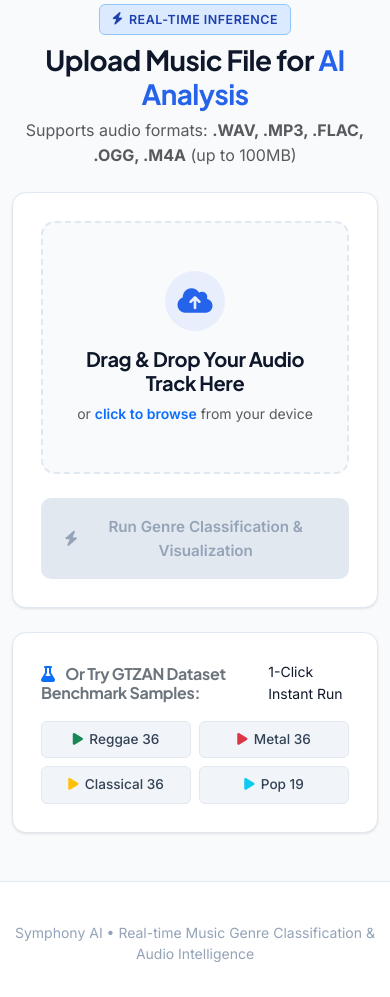
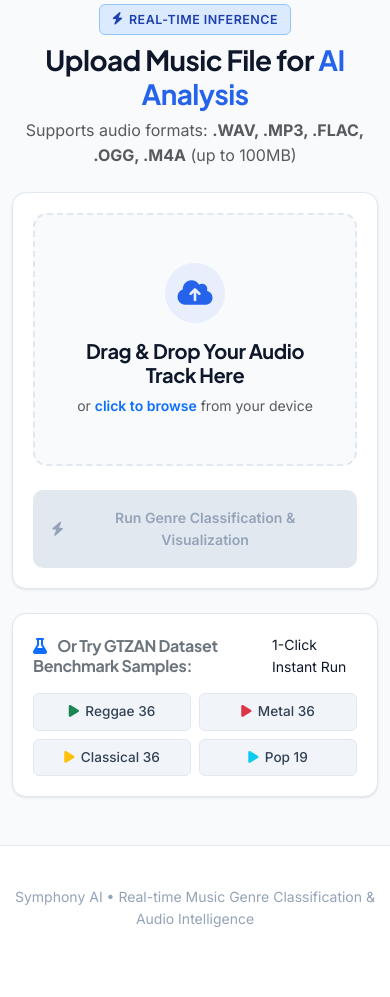
Before and after one commit to tejovanth17/music_genre_classification, a Flask app: page /upload in a window 390 px wide. Shown: the part 131-1128 px from the top of the page. After the commit the page ends 1058 px from the top, so only its background shows below. Run offline with Flask 3, Linux system fonts and the light colour scheme; parts of the project's set-up code (start-up, migrations or seed data) failed here and were passed over; some libraries are stand-ins or nearby versions.

Commit message:
Finalize professional responsive CSS with complete dual-theme variables

```diff
--- a/static/css/style.css
+++ b/static/css/style.css
@@ -540,6 +540,21 @@ p {
     to { transform: rotate(360deg); }
 }
 
+/* Responsive Rules */
+@media (max-width: 768px) {
+    .glass-card {
+        padding: 1.25rem;
+    }
+    .custom-table th, .custom-table td {
+        padding: 0.65rem 0.75rem;
+        font-size: 0.82rem;
+    }
+    .btn-primary-glow, .btn-secondary-glass {
+        padding: 0.6rem 1.1rem;
+        font-size: 0.88rem;
+    }
+}
+
 /* Footer */
 footer {
     border-top: 1px solid var(--border-default);
```
